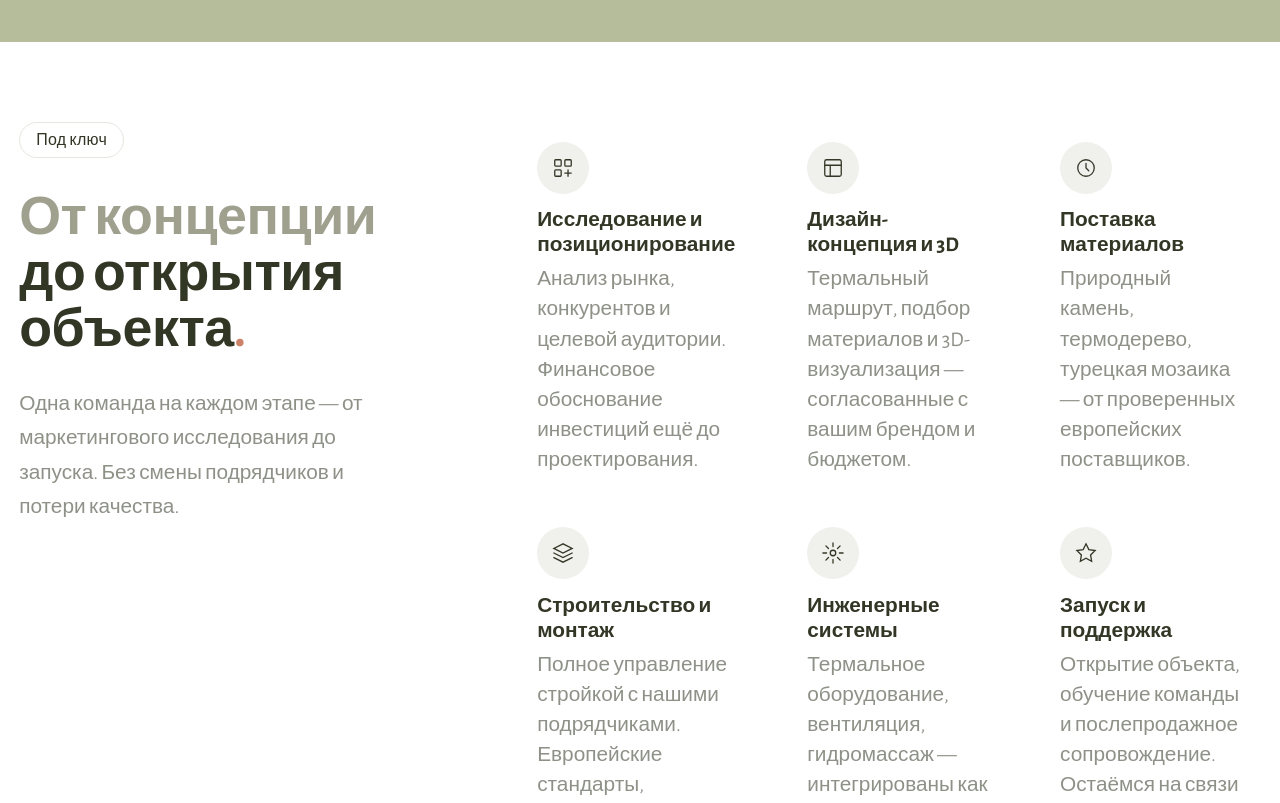
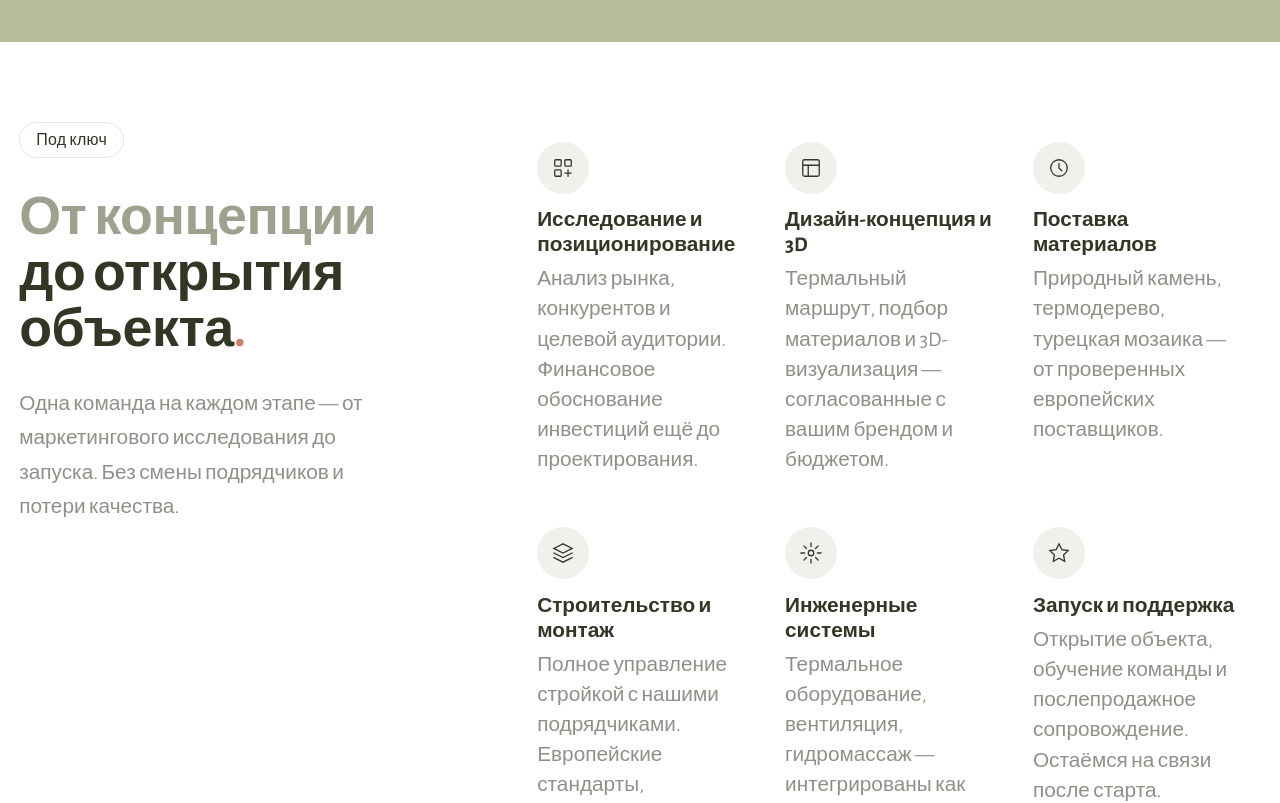
Before and after one commit to digitalcluster25/hws, a React (Vite) app: page / in a window 1280 px wide. Shown: the part 3560-4363 px from the top of the page. Built offline with nearby package versions, Linux system fonts and the light colour scheme.

Commit message:
fix: proc grid column-gap 0

```diff
--- a/src/styles/hws.css
+++ b/src/styles/hws.css
@@ -548,7 +548,7 @@ select.hws-field { appearance: none; cursor: pointer; }
   display: grid;
   grid-template-columns: repeat(3, 1fr);
   row-gap: 0.75rem;
-  column-gap: 2rem;
+  column-gap: 0;
 }
 
 /* card */
```
